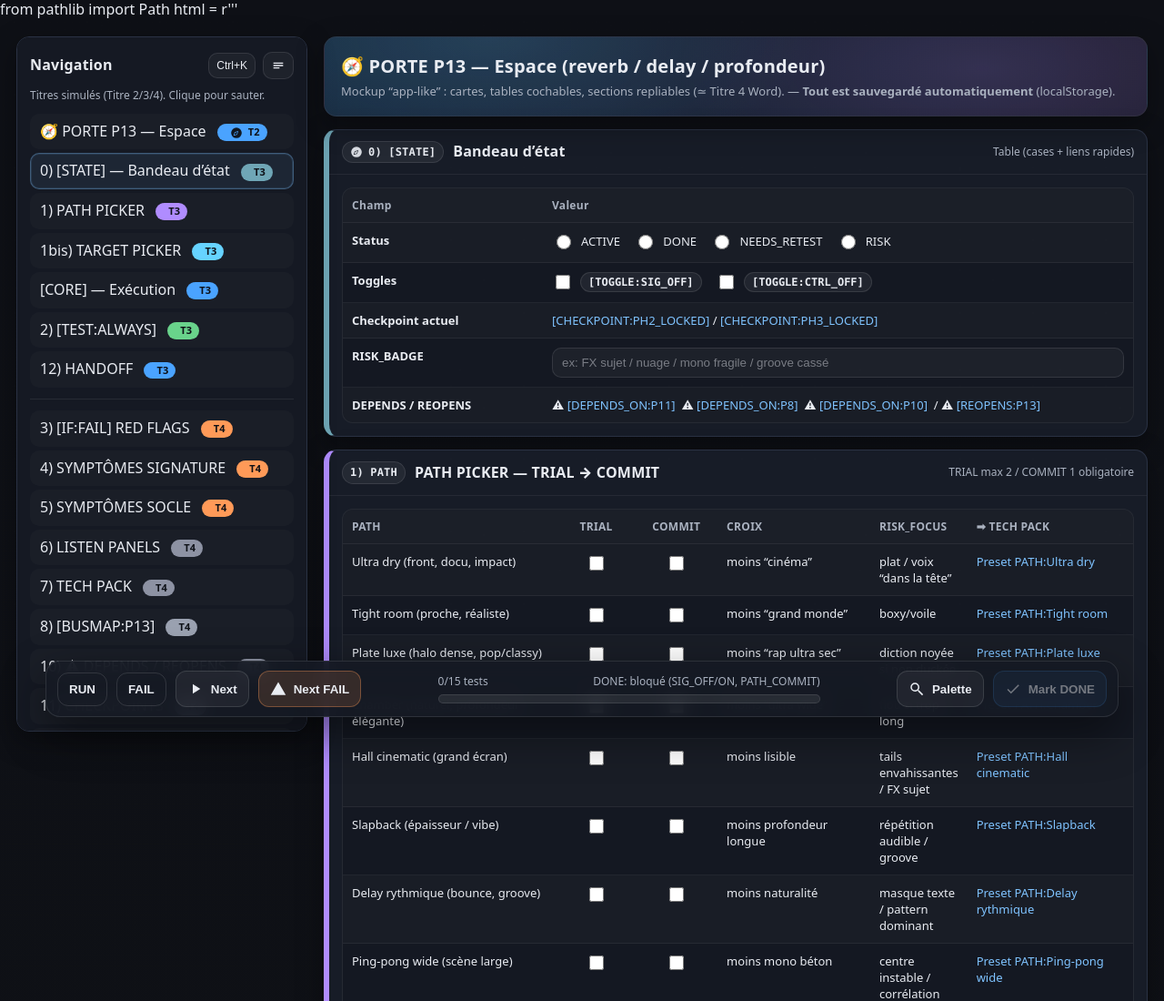
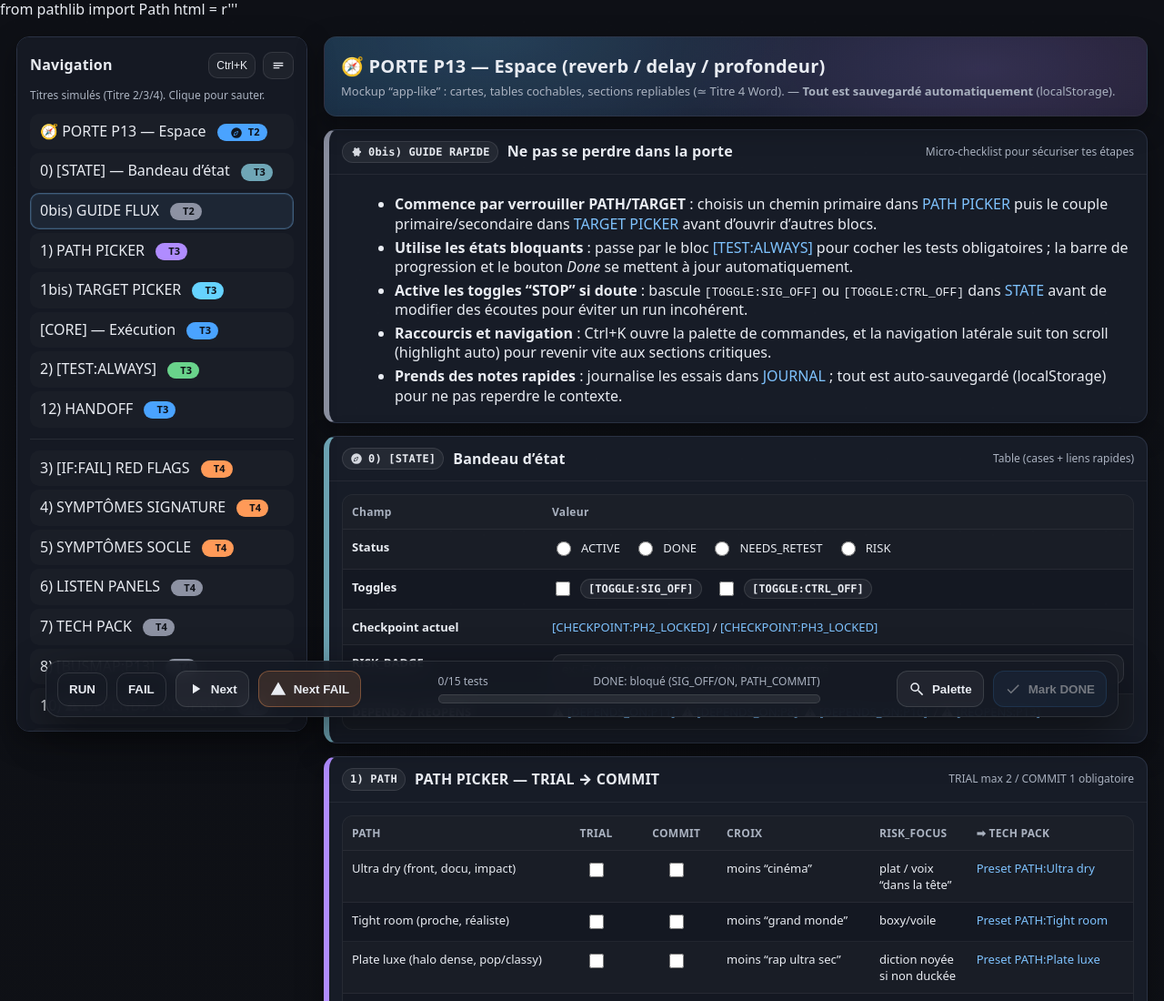
Before and after one commit to adriensauvageot34/Porte-13, a plain HTML site: page P13 NEW.html in a window 1280 px wide. Shown: the top 1100 px of the page at 91% size. Drawn offline with Linux system fonts and the light colour scheme; a web font is replaced by a local one.

Commit message:
Add workflow guide section and navigation entry

```diff
--- a/P13 NEW.html
+++ b/P13 NEW.html
@@ -610,6 +610,10 @@ html = r'''<!doctype html>
     <symbol id="i-search" viewBox="0 0 24 24">
       <path fill="currentColor" d="M15.5 14h-.79l-.28-.27A6.47 6.47 0 0 0 16 9.5 6.5 6.5 0 1 0 9.5 16a6.47 6.47 0 0 0 4.23-1.57l.27.28v.79L20 21.5 21.5 20 15.5 14zM9.5 14C7.01 14 5 11.99 5 9.5S7.01 5 9.5 5 14 7.01 14 9.5 11.99 14 9.5 14z"/>
     </symbol>
+    <symbol id="i-gear" viewBox="0 0 24 24">
+      <path fill="currentColor" d="M12 9.5a2.5 2.5 0 1 0 0 5 2.5 2.5 0 0 0 0-5Z"/>
+      <path fill="currentColor" d="M4.5 13.5v-3l2.1-.7a6 6 0 0 1 1.1-2.1L7 5l3-1.5 1.2 2a6 6 0 0 1 2.6 0l1.2-2L18 5l-.7 2.7a6 6 0 0 1 1.1 2.1l2.1.7v3l-2.1.7a6 6 0 0 1-1.1 2.1L18 19l-3 1.5-1.2-2a6 6 0 0 1-2.6 0l-1.2 2L7 19l.7-2.7a6 6 0 0 1-1.1-2.1Z"/>
+    </symbol>
     <symbol id="i-next" viewBox="0 0 24 24">
       <path fill="currentColor" d="M8 5v14l11-7L8 5z"/>
     </symbol>
@@ -637,6 +641,7 @@ html = r'''<!doctype html>
         <a href="#p13" data-nav="p13">🧭 PORTE P13 — Espace <span class="pill core"><svg><use href="#i-compass"/></svg>T2</span></a>
 
         <a href="#state" data-nav="state">0) [STATE] — Bandeau d’état <span class="pill state">T3</span></a>
+        <a href="#workflow" data-nav="workflow">0bis) GUIDE FLUX <span class="pill tech">T2</span></a>
         <a href="#path" data-nav="path">1) PATH PICKER <span class="pill path">T3</span></a>
         <a href="#target" data-nav="target">1bis) TARGET PICKER <span class="pill target">T3</span></a>
         <a href="#core" data-nav="core">[CORE] — Exécution <span class="pill core">T3</span></a>
@@ -668,6 +673,26 @@ html = r'''<!doctype html>
         <h1>🧭 PORTE P13 — Espace (reverb / delay / profondeur)</h1>
         <div class="meta">Mockup “app-like” : cartes, tables cochables, sections repliables (≃ Titre 4 Word). — <b>Tout est sauvegardé automatiquement</b> (localStorage).</div>
       </div>
+
+      <!-- 0bis) GUIDE RAPIDE -->
+      <section class="card tech" id="workflow" data-section>
+        <header>
+          <div class="h">
+            <span class="tag"><svg><use href="#i-gear"/></svg>0bis) GUIDE RAPIDE</span>
+            <span>Ne pas se perdre dans la porte</span>
+          </div>
+          <div class="sub">Micro-checklist pour sécuriser tes étapes</div>
+        </header>
+        <div class="body">
+          <ul>
+            <li><b>Commence par verrouiller PATH/TARGET</b> : choisis un chemin primaire dans <a href="#path">PATH PICKER</a> puis le couple primaire/secondaire dans <a href="#target">TARGET PICKER</a> avant d’ouvrir d’autres blocs.</li>
+            <li><b>Utilise les états bloquants</b> : passe par le bloc <a href="#tests">[TEST:ALWAYS]</a> pour cocher les tests obligatoires ; la barre de progression et le bouton <i>Done</i> se mettent à jour automatiquement.</li>
+            <li><b>Active les toggles “STOP” si doute</b> : bascule <code>[TOGGLE:SIG_OFF]</code> ou <code>[TOGGLE:CTRL_OFF]</code> dans <a href="#state">STATE</a> avant de modifier des écoutes pour éviter un run incohérent.</li>
+            <li><b>Raccourcis et navigation</b> : Ctrl+K ouvre la palette de commandes, et la navigation latérale suit ton scroll (highlight auto) pour revenir vite aux sections critiques.</li>
+            <li><b>Prends des notes rapides</b> : journalise les essais dans <a href="#journal">JOURNAL</a> ; tout est auto-sauvegardé (localStorage) pour ne pas reperdre le contexte.</li>
+          </ul>
+        </div>
+      </section>
 
       <!-- 0) STATE -->
       <section class="card state" id="state" data-section>
```
